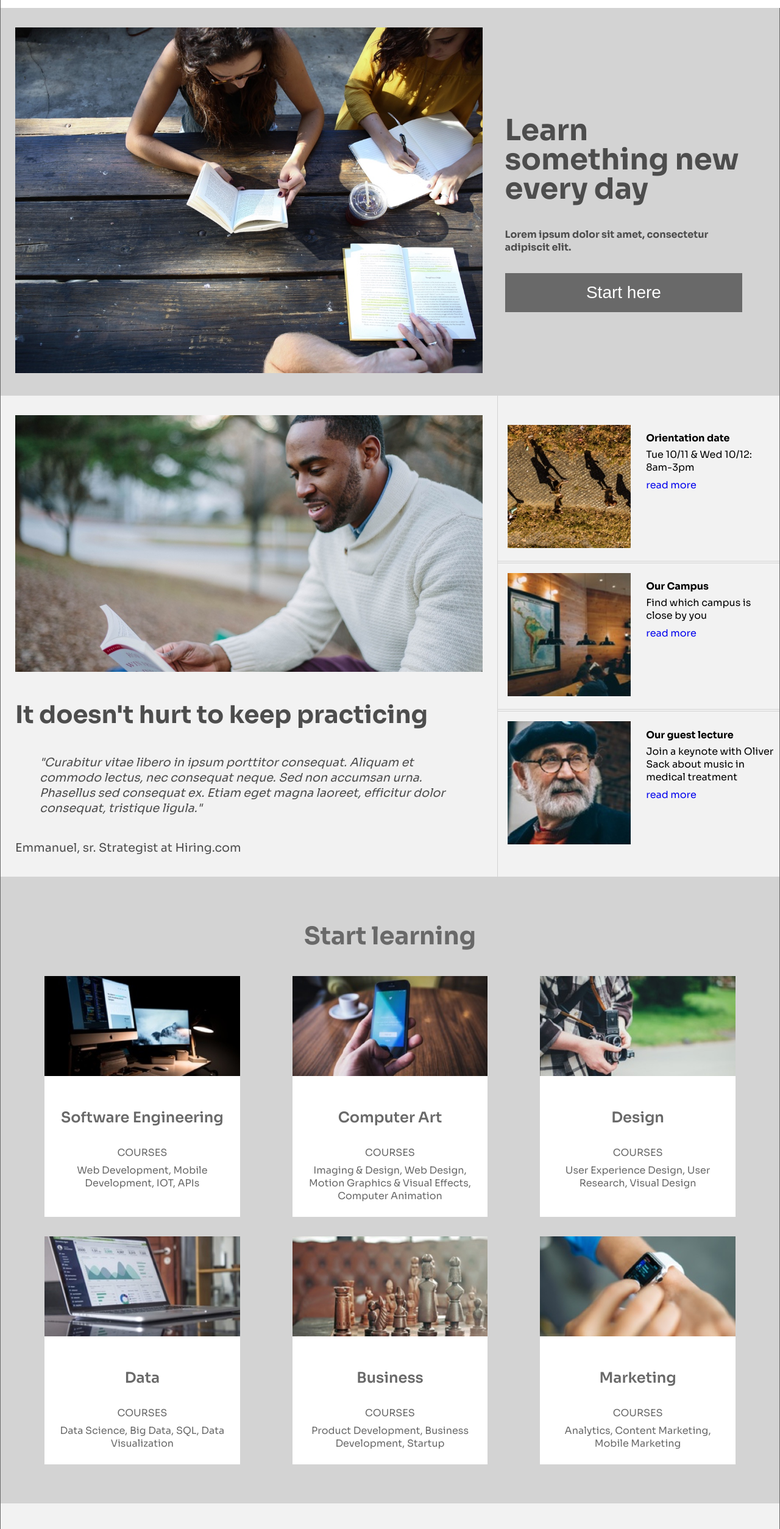
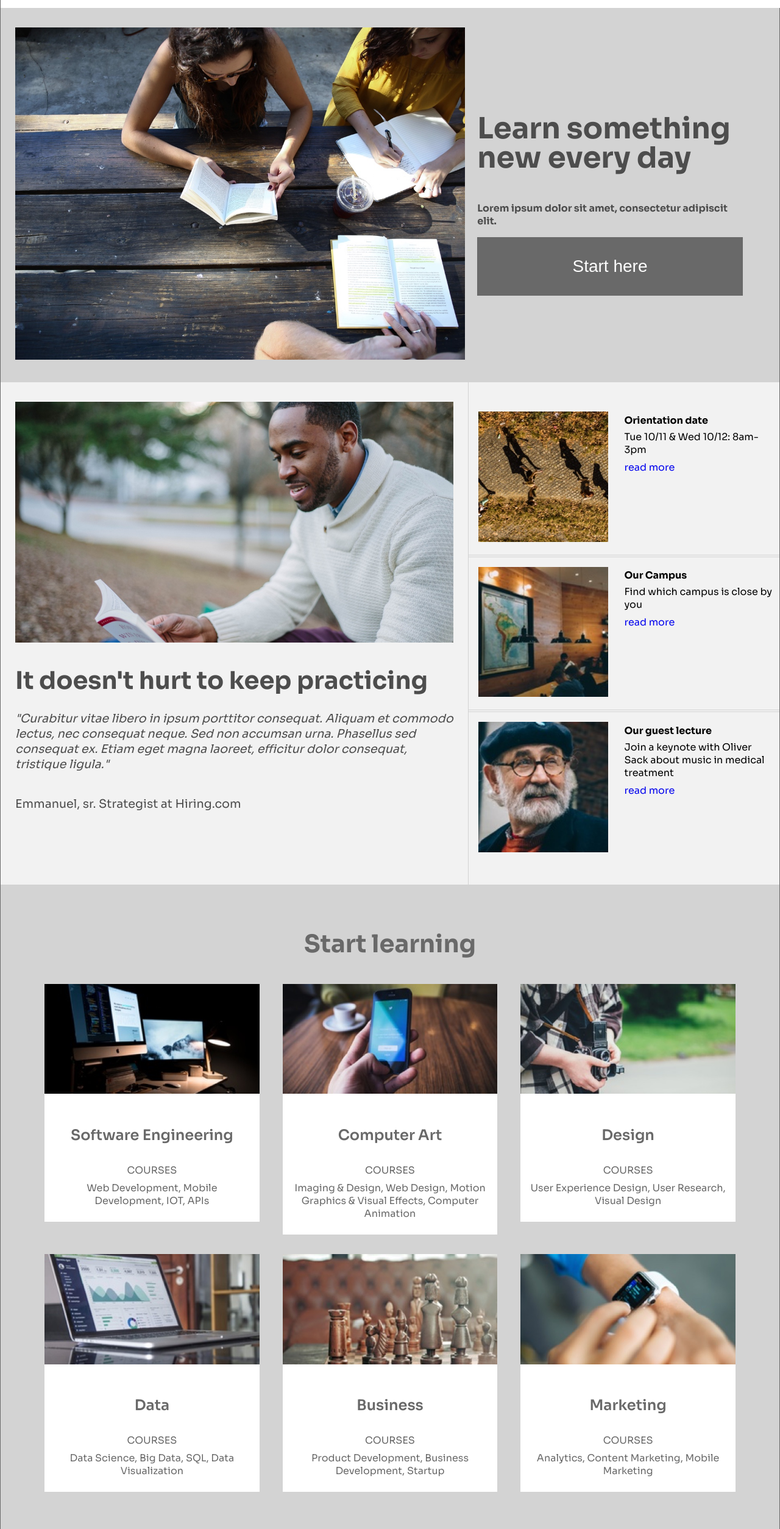
Before and after one commit to RaffaeleDeMatteis/Colmar-Academy, a plain HTML site: page index.html in a window 1280 px wide. Shown: the part 51-2559 px from the top of the page at 61% size. Drawn offline with Linux system fonts and the light colour scheme.

Commit message:
Begin Making it Responsive/Mobile

```diff
--- a/index.html
+++ b/index.html
@@ -12,6 +12,15 @@
             <div id = "logocontainer">
                 <img src="./resources/images/ic-logo.svg" alt="Logo">
                 <span><strong>COLMAR</strong>ACADEMY</span>
+            </div>
+            <div id = "oncampus">
+                <img src="./resources/images/ic-on-campus.svg" alt="On Campus">
+            </div>
+            <div id = "online">
+                <img src="./resources/images/ic-online.svg" alt="Online">
+            </div>
+            <div id = "logincontainer">
+                <img src="./resources/images/ic-login.svg" alt="Login">
             </div>
             <nav>
                 <a href="#">On campus</a>
@@ -82,6 +91,7 @@
         <div class = "courses">
             <h3>Start learning</h3>
             <div class = "gallery">
+                <div class = "sectioncontainer">
                     <div id = "software-engineer" class = "section">
                         <div class = "img-container">
                             <img src="./resources/images/course-software.jpg" alt="2 Computers">
@@ -92,6 +102,8 @@
                             <span>Web Development, Mobile Development, IOT, APIs</span>
                         </div>
                     </div>
+                </div>
+                <div class = "sectioncontainer">
                     <div id = "computer-art" class = "section">
                         <div class = "img-container">
                             <img src="./resources/images/course-computer-art.jpg" alt="Smartphone">
@@ -103,6 +115,8 @@
                                 Visual Effects, Computer Animation</span>
                         </div>
                     </div>
+                </div>
+                <div class = "sectioncontainer">
                     <div id = "design" class = "section">
                         <div class = "img-container">
                             <img src="./resources/images/course-design.jpg" alt="Student">
@@ -114,6 +128,8 @@
                                 Visual Design</span>
                         </div>
                     </div>
+                </div>
+                <div class = "sectioncontainer">
                     <div id = "data" class = "section">
                         <div class = "img-container">
                             <img src="./resources/images/course-data.jpg" alt="Graphics">
@@ -125,6 +141,8 @@
                                 Visualization</span>
                         </div>
                     </div>
+                </div>
+                <div class = "sectioncontainer">
                     <div id = "business" class = "section">
                         <div class = "img-container">
                             <img src="./resources/images/course-business.jpg" alt="Chess">
@@ -135,6 +153,8 @@
                             <span>Product Development, Business Development, Startup</span>
                         </div>
                     </div>
+                </div>
+                <div class = "sectioncontainer">
                     <div id = "marketing" class = "section">
                         <div class = "img-container">
                             <img src="./resources/images/course-marketing.jpg" alt="Smart Watch">
@@ -143,6 +163,7 @@
                             <h4>Marketing</h4>
                             <span>COURSES</span>
                             <span>Analytics, Content Marketing, Mobile Marketing</span>
+                        </div>
                     </div>
                 </div>
             </div>
--- a/style.css
+++ b/style.css
@@ -51,6 +51,10 @@ header #logocontainer {
     font-size: 1.4rem;
 }
 
+#oncampus, #online, #logincontainer {
+    display: none;
+}
+
 header nav {
     float: right;
 }
@@ -64,21 +68,24 @@ header nav a {
     min-height: 4rem;
 }
 
+.banner * {
+    margin: 0;
+}
+
 .banner {
     background-color: lightgrey;
     color: hsl(0,0%,30%);
     overflow: auto;
     height: auto;
     display: flex;
+    flex-wrap: wrap;
     align-items: center;
     width: 100%;
-    margin: 0;
-    float: left;
+    padding: 2rem 1.5rem;
 }
 
 .banner .img-container {
-    margin: 2rem 1.5rem;
-    min-width: 60%;
+    width: 60%;
     float: left;
     overflow: hidden;
 }
@@ -89,26 +96,28 @@ header nav a {
 }
 
 .banner .start {
-    max-width: calc(40% - 3rem);
+    width: 40%;
     padding: 1%;
-    margin-right: 3rem;
+    padding-right: calc(1% + 1.5rem);
+    padding-left: calc(1% + 0.5rem);
 }
 
 .banner h2 {
+    padding: 2rem 0;
     line-height: 1;
     font-size: 3rem;
 }
 
 .banner p {
+    padding: 1rem 0;
     font-weight: bold;
 }
 
 .banner button {
-    margin-top: 1rem;
     background-color: dimgray;
     border: none;
     color: white;
-    padding: 1rem;
+    padding: 2rem 1rem 2rem 1rem;
     font-size: 1.75rem;
     width: 100%;
     transition: all 0.6s linear;
@@ -120,17 +129,21 @@ header nav a {
     font-size: 2rem;
 }
 
+.info * {
+    margin: 0;
+}
+
 .info {
     background-color: transparent;
     display: flex;
+    flex-wrap: wrap;
     align-items: flex-start;
     clear: left;
     width: 100%;
 }
 
 .info section {
-    margin: 0 1.5rem;
-    padding: 2rem 0;
+    padding: 2rem 1.5rem;
     width: 60%;
     color: hsl(0,0%,30%);
 
@@ -162,7 +175,7 @@ header nav a {
 .info aside {
     padding: 2rem 0;
     border-left: solid 1px lightgray;
-    max-width: calc(40% - 3rem);
+    width: 40%;
 }
 
 .info aside .section {
@@ -171,7 +184,7 @@ header nav a {
 }
 
 .info aside .img-container {
-    min-width: calc(35% - 1rem);
+    min-width: 35%;
     overflow: hidden;
     display: inline-block;
     padding: 1rem;
@@ -188,6 +201,7 @@ header nav a {
 }
 
 .info h4 {
+    padding-top: 5%;
     margin-bottom: 0;
     line-height: 1;
 }
@@ -224,6 +238,7 @@ header nav a {
     padding: 2rem 3.5rem;
     color: dimgray;
     margin: 0 auto;
+    width: 100%;
 }
 
 .gallery {
@@ -234,9 +249,13 @@ header nav a {
     justify-content: space-between;
 }
 
+.gallery .sectioncontainer {
+    width: 33%;
+    padding: 0 1rem 2rem 1rem;
+}
+
 .gallery .section {
-    max-width: calc(33% - 4rem);
-    margin: 0 1rem 2rem 1rem;
+    width: 100%;
     background-color: white;
 }
 
@@ -280,6 +299,7 @@ header nav a {
 
 .thesis .content {
     display: flex;
+    flex-wrap: wrap;
 }
 
 .info section .video-container {
@@ -311,3 +331,22 @@ footer nav a {
     text-decoration: none;
     color: dimgray;
 }
+
+@media only screen and (max-width: 760px) {
+    #oncampus, #online, #logincontainer {
+        display: inline-block;
+    }
+
+    header nav, #logocontainer span {
+        display: none;
+    }
+
+    .banner {
+        flex-direction: column;
+        padding-left: 1rem;
+    }
+
+    .banner div {
+        width: 100%;
+    }
+}
```
Lines whose indentation alone changed are shown as unchanged.
